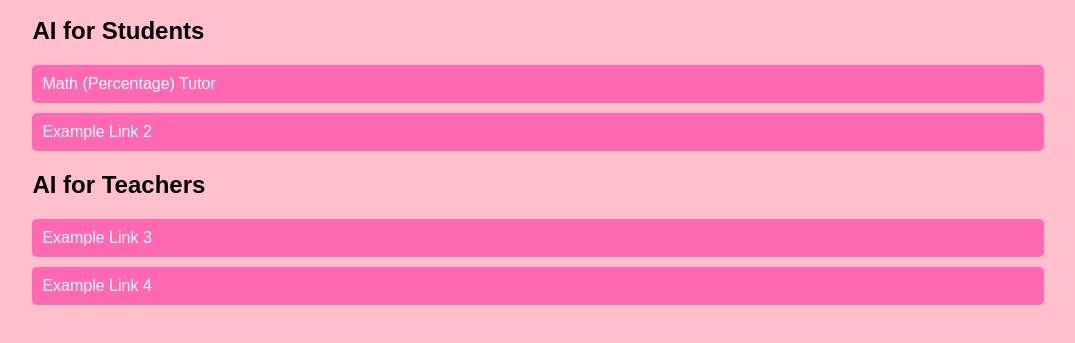
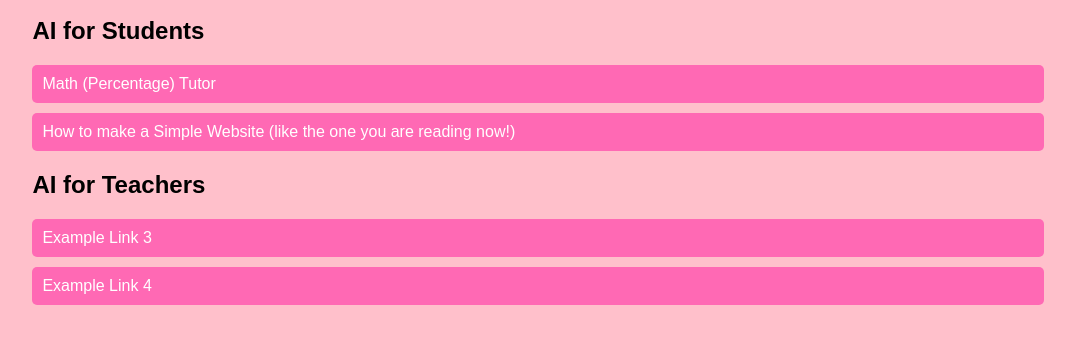
Before and after one commit to wescreamforicecream/AI-in-education, a plain HTML site: page index.html in a window 1280 px wide. Shown: the part 101-444 px from the top of the page, without its empty margins (102-1177 px from the left). Drawn offline with Linux system fonts and the light colour scheme.

Commit message:
Update index.html

```diff
--- a/index.html
+++ b/index.html
@@ -13,7 +13,7 @@
       <h2>AI for Students</h2>
       <!-- Place your first list of links here -->
       <a href="https://chat.openai.com/share/b63760c0-7360-4a5f-860c-aaf23154d1a4">Math (Percentage) Tutor</a>
-      <a href="https://www.example2.com">Example Link 2</a>
+      <a href="https://chat.openai.com/share/fc3a54fa-89d8-4356-b17d-927c2ac49896">How to make a Simple Website (like the one you are reading now!)</a>
       <!-- Add as many links as you want -->
     </div>
 
```
